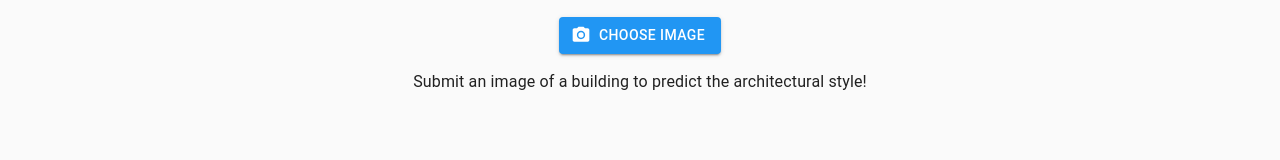
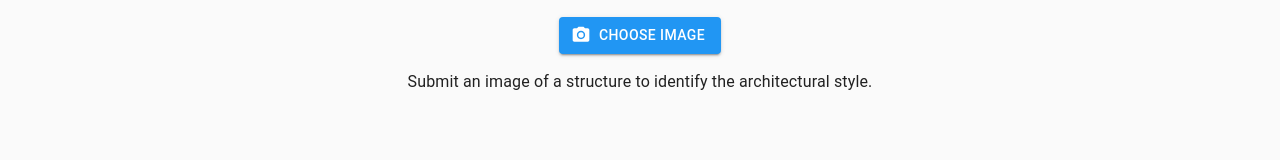
Before and after one commit to garytyler/arch-id-web, a React (Create React App) app in the folder frontend/: page / in a window 1280 px wide. Shown: the part 167-327 px from the top of the page. Built offline with nearby package versions, Linux system fonts and the light colour scheme.

Commit message:
Update call to action.

```diff
--- a/frontend/src/Predictor.tsx
+++ b/frontend/src/Predictor.tsx
@@ -266,7 +266,8 @@ export default function Predictor() {
           <Box className={classes.outerBox} textAlign="center">
             {input()}
             <Typography>
-              Submit an image of a building to predict the architectural style!
+              Submit an image of a structure to identify the architectural
+              style.
             </Typography>
           </Box>
         </Container>
```
